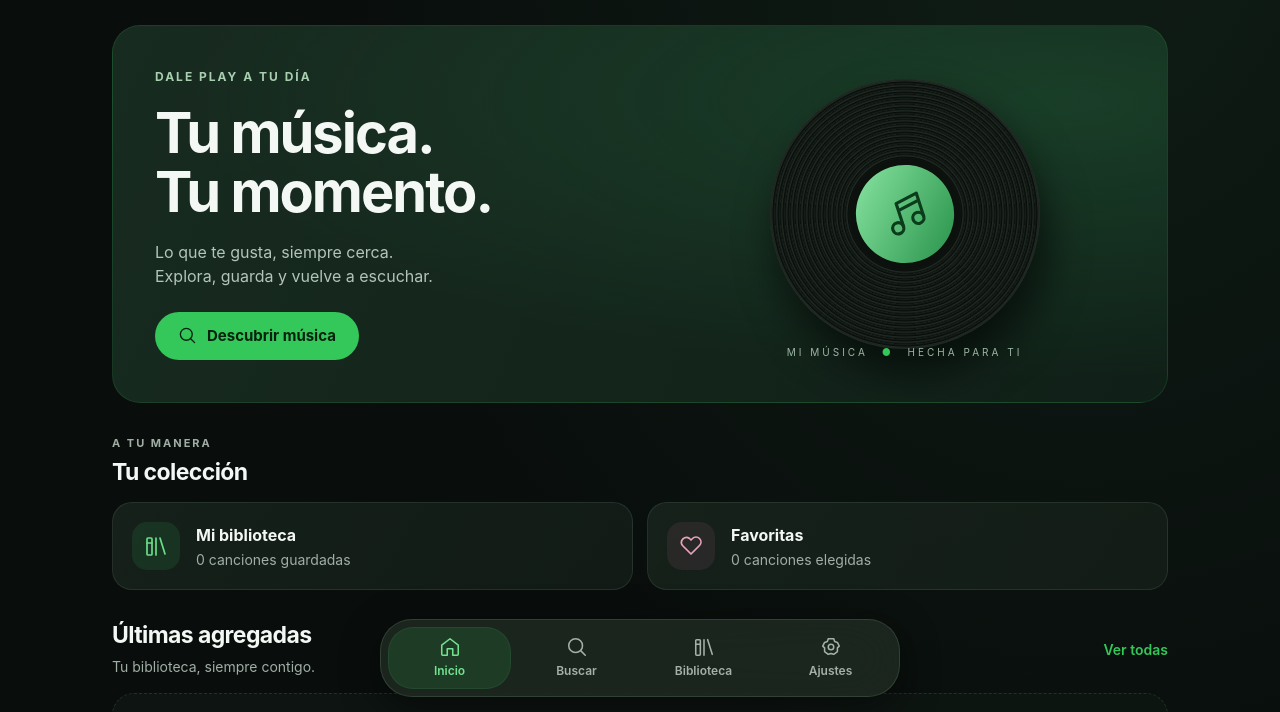
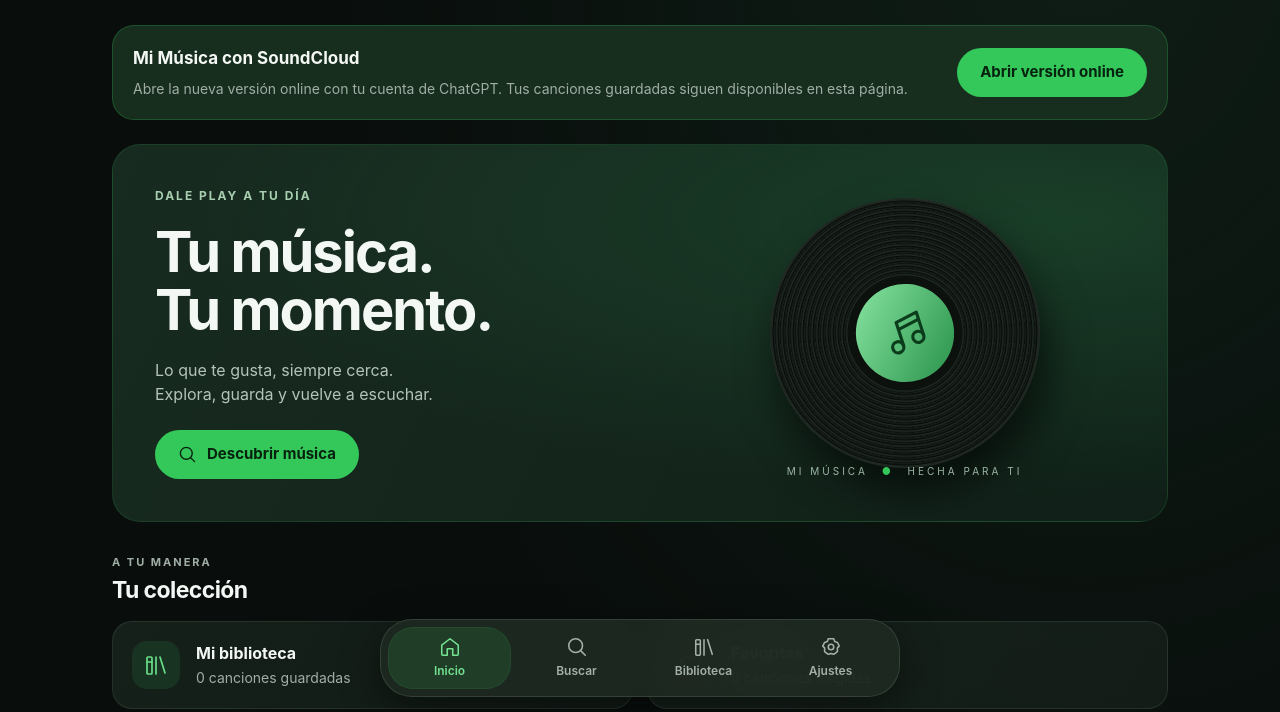
Before and after one commit to Juanca400/mi-musica, a plain HTML site: page index.html in a window 1280 px wide. Shown: the part 88-800 px from the top of the page. Drawn offline with Linux system fonts and the light colour scheme.

Commit message:
Enlazar versión alojada de Mi Música con SoundCloud

```diff
--- a/index.html
+++ b/index.html
@@ -32,6 +32,10 @@
   </header>
 
   <main class="app-content">
+  <aside class="online-version">
+    <div><b>Mi Música con SoundCloud</b><p>Abre la nueva versión online con tu cuenta de ChatGPT. Tus canciones guardadas siguen disponibles en esta página.</p></div>
+    <a class="primary-btn" href="https://mi-musica-online.edgedshore6.chatgpt.site">Abrir versión online</a>
+  </aside>
   <aside id="playbackNotice" class="playback-notice hidden" role="status">
     <p id="playbackMessage"></p>
     <div><button id="retryOnline" class="pill" type="button">Reintentar audio</button><a id="playbackOriginal" class="store-link" target="_blank" rel="noopener noreferrer">Abrir en YouTube</a></div>
--- a/style.css
+++ b/style.css
@@ -248,3 +248,9 @@ body.player-open { overflow: hidden; }
 .playback-notice p { margin: 0 0 14px; font-size: 15px; color: #f0ddb7; }
 .playback-notice > div { display: flex; flex-wrap: wrap; align-items: center; gap: 16px; }
 .playback-notice .store-link { margin: 0; }
+
+.online-version { display: flex; align-items: center; gap: 20px; justify-content: space-between; margin: 0 0 24px; padding: 20px; border-radius: 22px; border: 1px solid #34c75940; background: #172d1e; }
+.online-version b { font-size: 17px; }
+.online-version p { color: var(--muted); font-size: 14px; margin: 6px 0 0; }
+.online-version .primary-btn { flex: none; text-decoration: none; white-space: nowrap; }
+@media (max-width: 640px) { .online-version { flex-direction: column; align-items: flex-start; } }
--- a/sw.js
+++ b/sw.js
@@ -1,6 +1,6 @@
 // Guarda la app en el teléfono para que abra sin internet.
 // Con internet siempre carga la versión más nueva; sin internet usa la guardada.
-const CACHE = 'mi-musica-v9';
+const CACHE = 'mi-musica-v10';
 const ASSETS = [
   './',
   './index.html',
```
Also changed, not shown: README.md.
